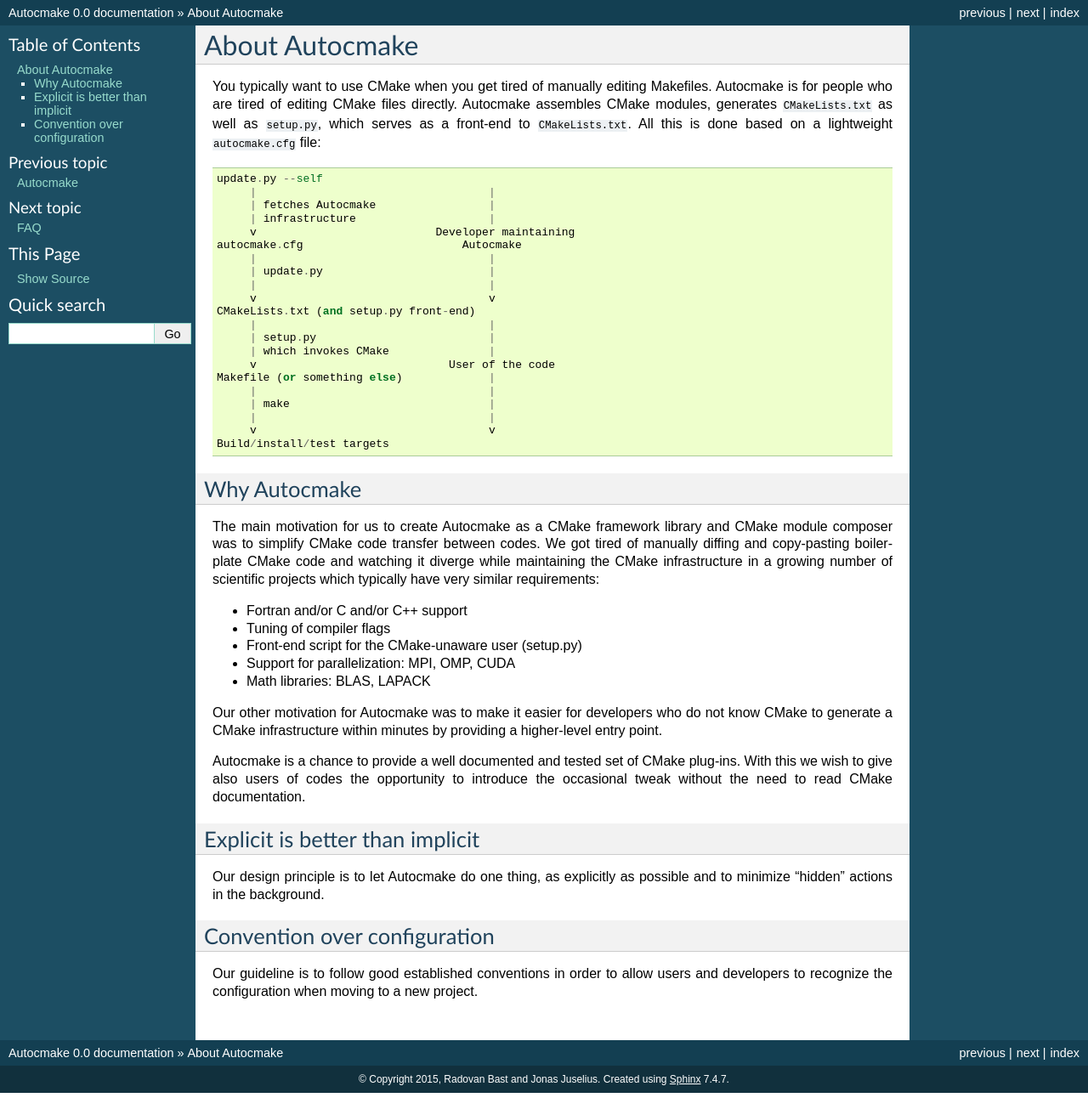
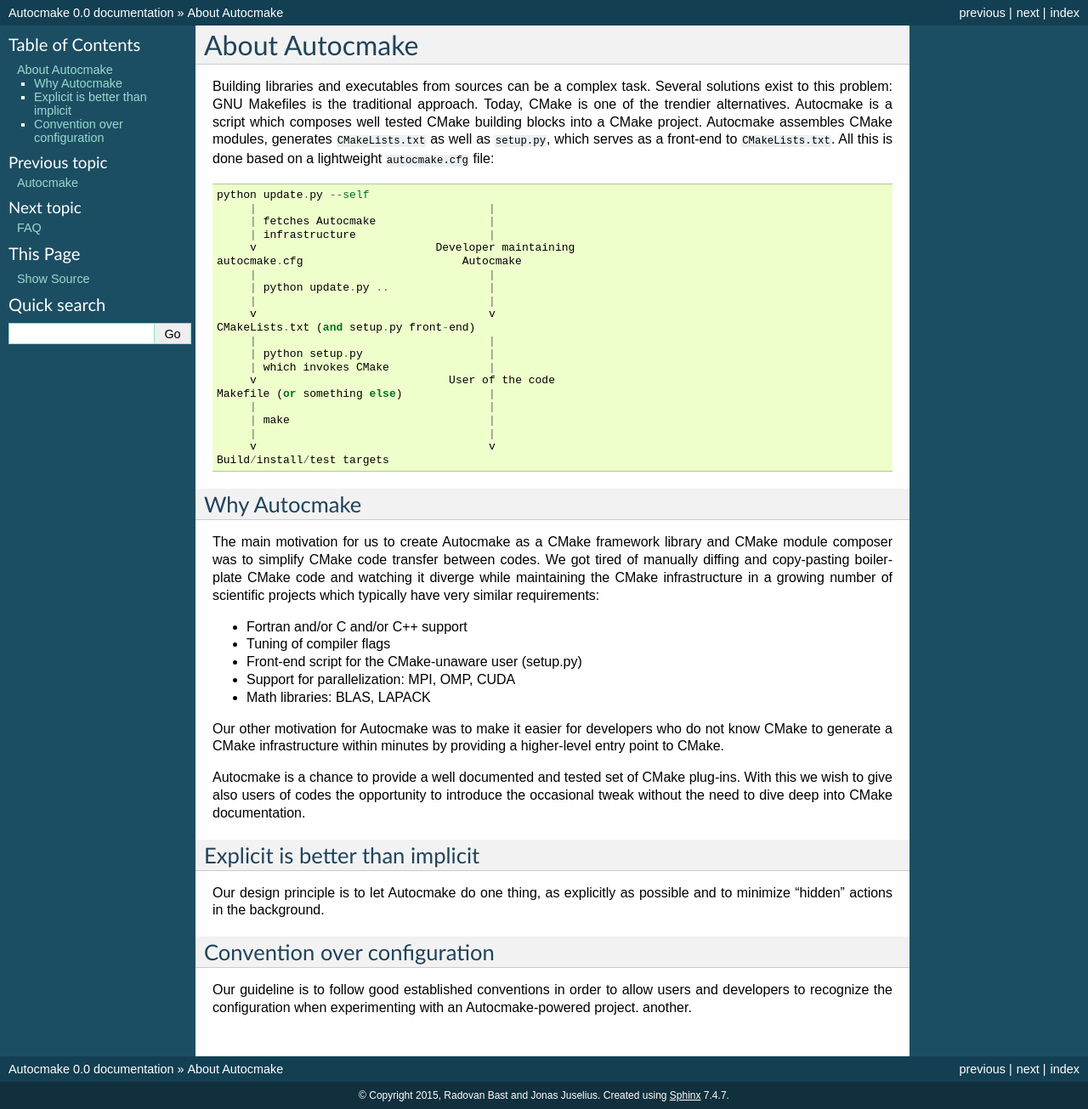
Before and after one commit to dev-cafe/autocmake, a Sphinx documentation site: the page built from doc/general/about.rst, in a window 1280 px wide. Shown: the whole page at 85% size. Built offline with Sphinx 7.4.7, drawn with Linux system fonts in a browser that asks for light colours.

Commit message:
update about page

```diff
--- a/doc/general/about.rst
+++ b/doc/general/about.rst
@@ -3,25 +3,27 @@
 About Autocmake
 ===============
 
-You typically want to use CMake when you get tired of manually editing
-Makefiles. Autocmake is for people who are tired of editing CMake files
-directly.  Autocmake assembles CMake modules, generates ``CMakeLists.txt`` as
-well as ``setup.py``, which serves as a front-end to ``CMakeLists.txt``. All
-this is done based on a lightweight ``autocmake.cfg`` file::
+Building libraries and executables from sources can be a complex task. Several
+solutions exist to this problem: GNU Makefiles is the traditional approach.
+Today, CMake is one of the trendier alternatives. Autocmake is a script which
+composes well tested CMake building blocks into a CMake project.  Autocmake
+assembles CMake modules, generates ``CMakeLists.txt`` as well as ``setup.py``,
+which serves as a front-end to ``CMakeLists.txt``. All this is done based on a
+lightweight ``autocmake.cfg`` file::
 
-  update.py --self
+  python update.py --self
        |                                   |
        | fetches Autocmake                 |
        | infrastructure                    |
        v                           Developer maintaining
   autocmake.cfg                        Autocmake
        |                                   |
-       | update.py                         |
+       | python update.py ..               |
        |                                   |
        v                                   v
   CMakeLists.txt (and setup.py front-end)
        |                                   |
-       | setup.py                          |
+       | python setup.py                   |
        | which invokes CMake               |
        v                             User of the code
   Makefile (or something else)             |
@@ -49,11 +51,12 @@
 
 Our other motivation for Autocmake was to make it easier for developers who do
 not know CMake to generate a CMake infrastructure within minutes by providing
-a higher-level entry point.
+a higher-level entry point to CMake.
 
 Autocmake is a chance to provide a well documented and tested set of CMake
 plug-ins. With this we wish to give also users of codes the opportunity to
-introduce the occasional tweak without the need to read CMake documentation.
+introduce the occasional tweak without the need to dive deep into CMake
+documentation.
 
 
 Explicit is better than implicit
@@ -67,4 +70,6 @@
 -----------------------------
 
 Our guideline is to follow good established conventions in order to allow users
-and developers to recognize the configuration when moving to a new project.
+and developers to recognize the configuration when experimenting with
+an Autocmake-powered project.
+another.
```
